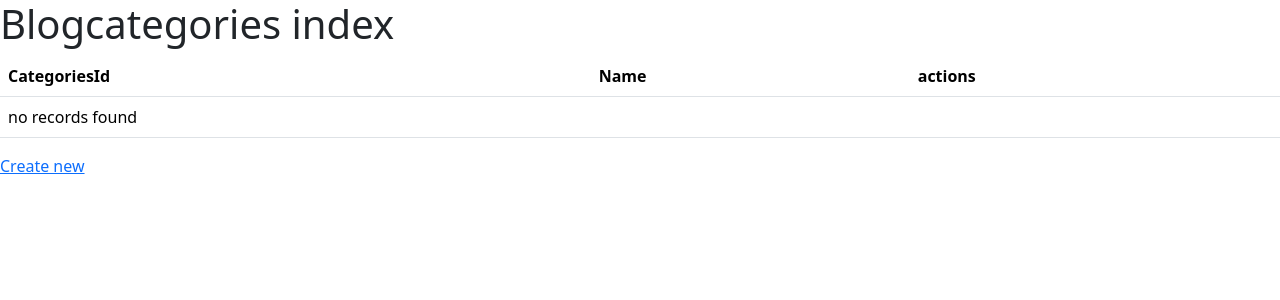
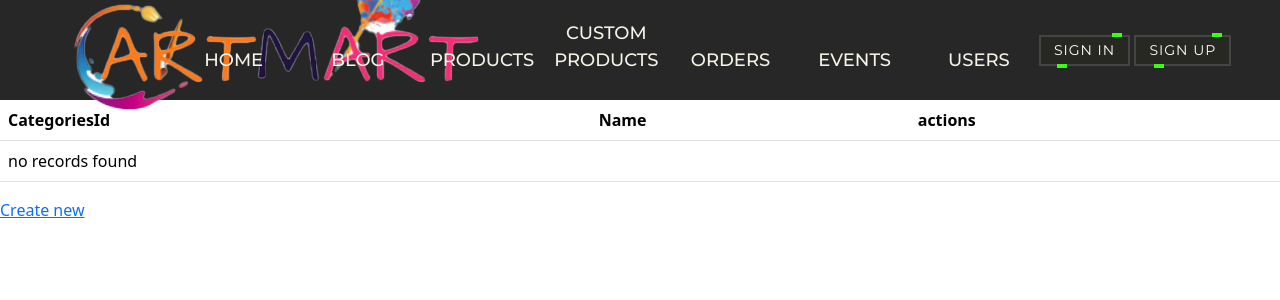
Before and after one commit to CodeBustersPIDEV/Artmart_Web, a Symfony app: template templates/blogcategories/index.html.twig in a window 1280 px wide. Shown: the top 300 px of the page. Run offline with Twig, Linux system fonts and the light colour scheme; the template is opened without the code that fills it, so the values that code supplies are empty; some libraries are stand-ins or nearby versions.

Commit message:
NavBar with all the index pages

```diff
--- /dev/null
+++ b/templates/Components/NavBar.html.twig
@@ -0,0 +1,151 @@
+<link rel="stylesheet" href="{{ asset('assets/Components/NavBar.css') }}" /> {#
+/*
+<style>
+	.logo {
+		width: 125px;
+		display: flex;
+		justify-content: flex-start;
+		align-items: center;
+		/* transform: translateX(-90%); */
+	}
+	.userButtons {
+		display: flex;
+		flex-direction: row;
+		justify-content: flex-end;
+		/* align-items: center; */
+	}
+
+	.btns {
+		position: relative;
+		background: #444;
+		color: #fff;
+		text-decoration: none;
+		text-transform: uppercase;
+		border: none;
+		letter-spacing: 1px;
+		font-size: 18px;
+		padding: 5px 15px;
+		transition: 0.2s;
+	}
+
+	.btns:hover {
+		letter-spacing: 2px;
+		padding: 5.1px 15.1px;
+		background: var(--clr);
+		color: var(--clr);
+		/* box-shadow: 0 0 35px var(--clr); */
+		animation: box 3s infinite;
+	}
+
+	.btns::before {
+		content: "";
+		position: absolute;
+		inset: 2px;
+		background: #272822;
+	}
+
+	.btns span {
+		position: relative;
+		z-index: 1;
+	}
+
+	.btns i {
+		position: absolute;
+		inset: 0;
+		display: block;
+	}
+
+	.btns i::before {
+		content: "";
+		position: absolute;
+		width: 10px;
+		height: 2px;
+		left: 80%;
+		top: -2px;
+		border: 2px solid var(--clr);
+		background: #272822;
+		transition: 0.2s;
+	}
+
+	.btns:hover i::before {
+		width: 15px;
+		left: 20%;
+		animation: move 3s infinite;
+	}
+
+	.btns i::after {
+		content: "";
+		position: absolute;
+		width: 10px;
+		height: 2px;
+		left: 20%;
+		bottom: -2px;
+		border: 2px solid var(--clr);
+		background: #272822;
+		transition: 0.2s;
+	}
+
+	.btns:hover i::after {
+		width: 15px;
+		left: 80%;
+		animation: move 3s infinite;
+	}
+
+	@keyframes move {
+		0% {
+			transform: translateX(0);
+		}
+
+		50% {
+			transform: translateX(5px);
+		}
+
+		100% {
+			transform: translateX(0);
+		}
+	}
+
+	@keyframes box {
+		0% {
+			box-shadow: #27272c;
+		}
+
+		50% {
+			box-shadow: 0 0 25px var(--clr);
+		}
+
+		100% {
+			box-shadow: #27272c;
+		}
+	}
+	.signIn_btn {
+		margin-right: 5px;
+	}
+	.signUp_btn {
+		margin-left: 5px;
+	}
+</style>
+*/ #}
+<nav class="navMenu">
+	<div class="logo">
+		<img src="{{ asset('assets/ArtMart_Logo.png') }}" alt="ArtMart Logo" />
+	</div>
+	<div class="options">
+		<a href="{{ path('app_blogs_index') }}">Home</a>
+		<a href="{{ path('app_blogs_index') }}">Blog</a>
+		<a href="{{ path('app_product_index') }}">Products</a>
+		<a href="{{ path('app_customproduct_index') }}">Custom Products</a>
+		<a href="{{ path('app_order_index') }}">Orders</a>
+		<a href="#">Events</a>
+		<a href="{{ path('app_user_index') }}">Users</a>
+		<div class="dot"></div>
+	</div>
+	<div class="userButtons">
+		<button class="signIn_btn btns" style="--clr: #39ff14">
+			<span>Sign In</span><i></i>
+		</button>
+		<button class="signUp_btn btns" style="--clr: #39ff14">
+			<span>Sign Up</span><i></i>
+		</button>
+	</div>
+</nav>
--- a/templates/base.html.twig
+++ b/templates/base.html.twig
@@ -26,9 +26,10 @@
 		{% endblock %}
 	</head>
 	<body>
-		{% block body %}{% endblock %} {% macro card(blog,blog_media) %} {% include
-		'blogs/blogCards.html.twig' with {blog: blog,blog_media:blog_media} only %}
-		{% endmacro %}
+		{% block body %}{% endblock %}{% macro NavBar() %} {% include
+		'Components/NavBar.html.twig' %} {% endmacro %} {% macro
+		card(blog,blog_media) %} {% include 'blogs/blogCards.html.twig' with {blog:
+		blog,blog_media:blog_media} only %} {% endmacro %}
 		<script
 			src="https://cdn.jsdelivr.net/npm/bootstrap@5.3.0-alpha2/dist/js/bootstrap.bundle.min.js"
 			integrity="sha384-qKXV1j0HvMUeCBQ+QVp7JcfGl760yU08IQ+GpUo5hlbpg51QRiuqHAJz8+BrxE/N"
--- a/templates/blogcategories/index.html.twig
+++ b/templates/blogcategories/index.html.twig
@@ -1,10 +1,6 @@
-{% extends 'base.html.twig' %}
-
-{% block title %}Blogcategories index{% endblock %}
-
-{% block body %}
-    <h1>Blogcategories index</h1>
-
+{% extends 'base.html.twig' %} {% import "base.html.twig" as base %}{% block
+title %}Blogcategories index{% endblock %} {% block body %}
+{{ base.NavBar() }}
 <table class="table">
 	<thead>
 		<tr>
@@ -19,8 +15,22 @@
 			<td>{{ blogcategory.categoriesId }}</td>
 			<td>{{ blogcategory.name }}</td>
 			<td>
-                    <a href="{{ path('app_blogcategories_show', {'categoriesId': blogcategory.categoriesId}) }}">show</a>
-                    <a href="{{ path('app_blogcategories_edit', {'categoriesId': blogcategory.categoriesId}) }}">edit</a>
+				<a
+					href="{{
+						path('app_blogcategories_show', {
+							categoriesId: blogcategory.categoriesId
+						})
+					}}"
+					>show</a
+				>
+				<a
+					href="{{
+						path('app_blogcategories_edit', {
+							categoriesId: blogcategory.categoriesId
+						})
+					}}"
+					>edit</a
+				>
 			</td>
 		</tr>
 		{% else %}
--- a/templates/blogs/index.html.twig
+++ b/templates/blogs/index.html.twig
@@ -1,5 +1,6 @@
 {% extends 'base.html.twig' %} {% block title %}Blogs index{% endblock %} {%
 block body %} {% import "base.html.twig" as base %}
+
 <link rel="stylesheet" href="{{ asset('assets/Blog/CSS/BlogList.css') }}" />
 <style>
 	.articles {
@@ -56,7 +57,7 @@ block body %} {% import "base.html.twig" as base %}
 		}
 	}
 </style>
-<h1>Blogs index</h1>
+{{ base.NavBar() }}
 
 {#
 <table class="table" border="2">
```
Also changed, not shown: templates/admin/index.html.twig (+9 -9 lines), templates/apply/index.html.twig (+9 -9 lines), templates/artist/index.html.twig (+9 -9 lines), templates/categories/index.html.twig (+15 -9 lines), templates/client/index.html.twig (+9 -9 lines), templates/customproduct/index.html.twig (+33 -20 lines), templates/order/index.html.twig (+9 -9 lines), templates/product/index.html.twig (+15 -9 lines), templates/user/index.html.twig (+5 -9 lines), public/assets/ArtMart_Logo.png (added), public/assets/Components/NavBar.css (added). Lines whose indentation alone changed are shown as unchanged.
